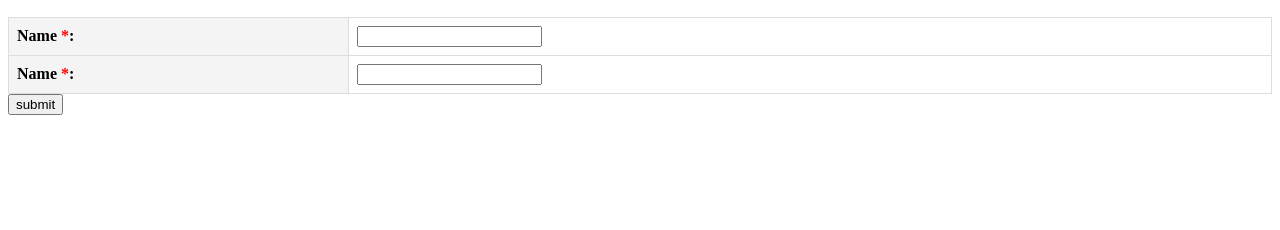
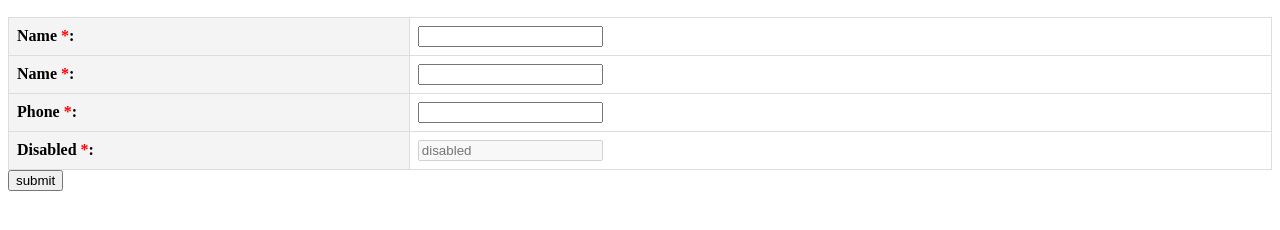
Before and after one commit to Harikrishnan342004/Form_Validation, a plain HTML site: page index.html in a window 1280 px wide. Shown: the part 50-280 px from the top of the page. Drawn offline with Linux system fonts and the light colour scheme.

Commit message:
disabled

```diff
--- a/index.html
+++ b/index.html
@@ -18,7 +18,18 @@
             <tr>
                 <th> <label for="fname" > Name <span class="required">*</span>: </label> </th>
                 <td> <input type="text" name = "fname" class="UpperCase" required></td>
-                </tr>
+            </tr>
+
+            <tr>
+                <th> <label for="fname" > Phone <span class="required">*</span>: </label> </th>
+                <td> <input type="number" name = "fname" class="UpperCase" required></td>
+            </tr>
+
+            <tr>
+                <th> <label for="fname" > Disabled <span class="required">*</span>: </label> </th>
+                <td> <input type="text" name = "username"  disabled placeholder="disabled"></td>
+            </tr>
+
         </table>
 
 
```
